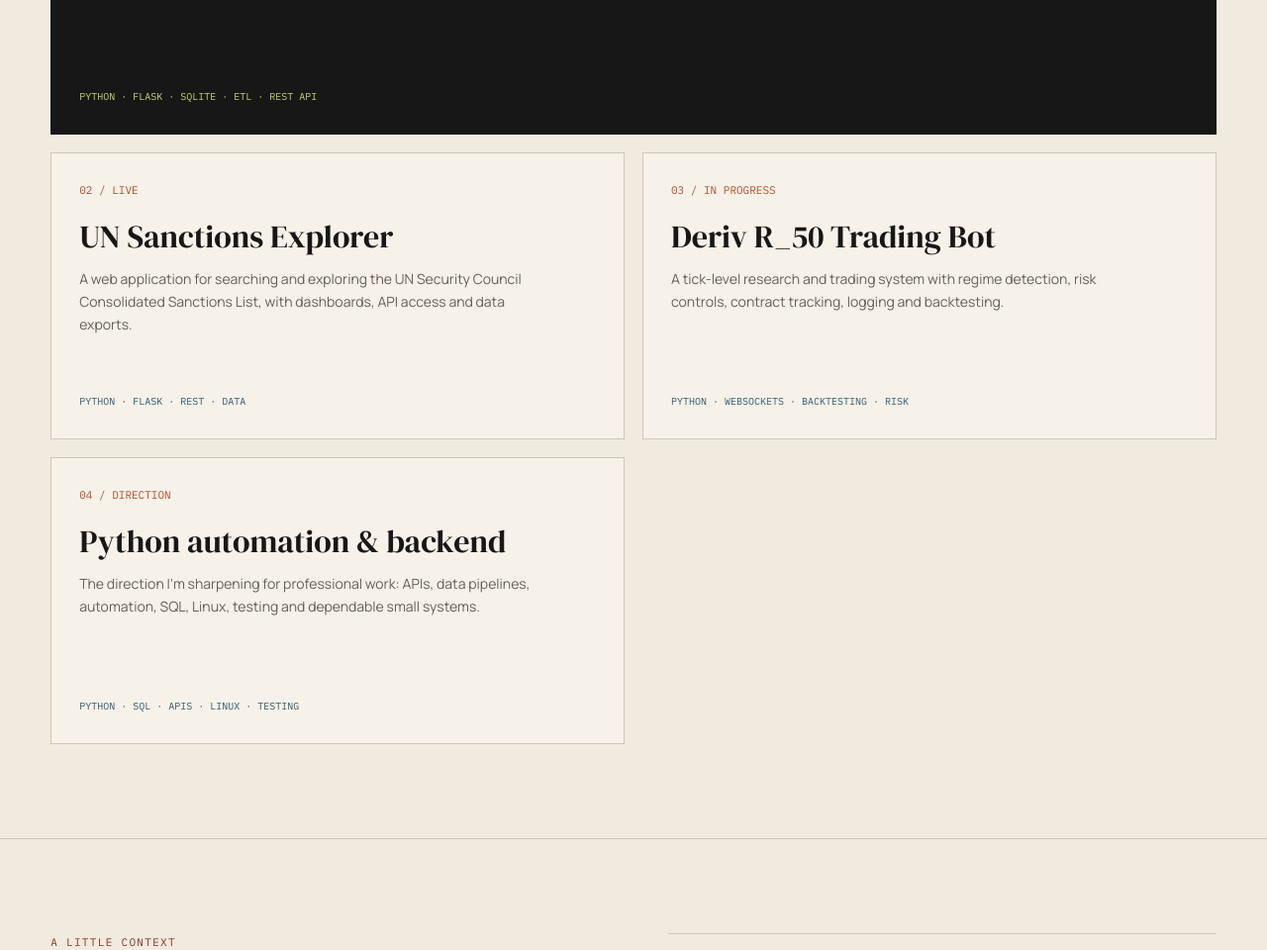
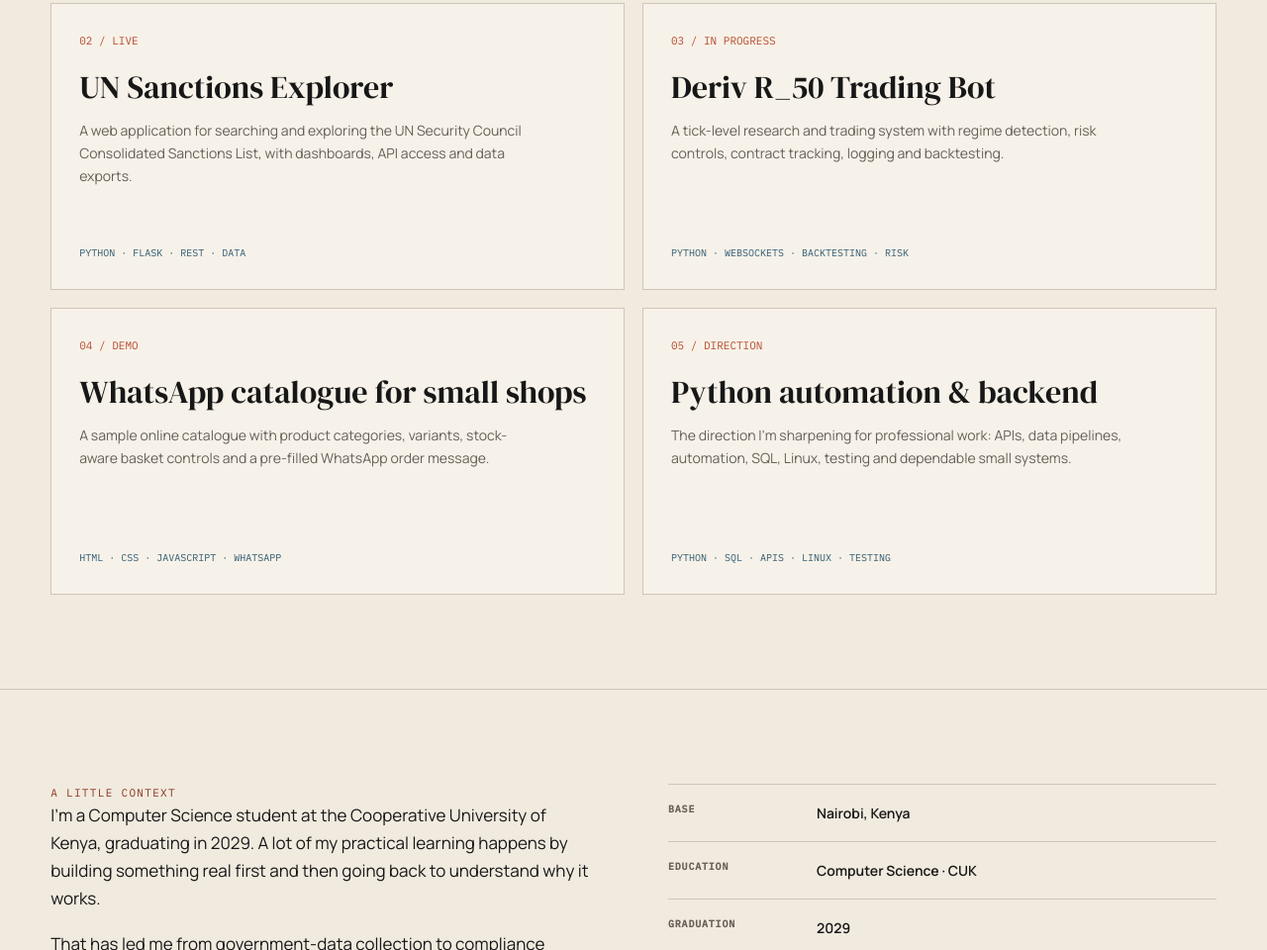
Before and after one commit to nelvinmwendwa/nelvinmwendwa.github.io, a plain HTML site: page index.html in a window 1280 px wide. Shown: the part 1396-2356 px from the top of the page at 99% size. Drawn offline with Linux system fonts and the light colour scheme.

Commit message:
Fix homepage portrait dependency and feature WhatsApp catalogue demo

```diff
--- a/index.html
+++ b/index.html
@@ -13,7 +13,7 @@
     <p class="lead">I build practical software around messy data, repetitive work and systems that need to be trustworthy. My current lane is Python, backend development and automation.</p>
     <div class="hero-actions"><a class="button primary" href="work.html">Explore the work</a><a class="button" href="contact.html">Get in touch</a></div>
   </div>
-  <div class="hero-card"><div class="stamp">BUILD<br>TEST<br>LEARN<br>REPEAT</div><div class="photo-frame"><img src="images/portrait.jpg" alt="Portrait of Nelvin Mwendwa"></div></div>
+  <div class="hero-card"><div class="stamp">BUILD<br>TEST<br>LEARN<br>REPEAT</div><div class="photo-frame monogram" role="img" aria-label="NM monogram"><span>NM</span><small>BUILDING IN PUBLIC</small></div></div>
 </div>
 
 <section class="section"><div class="container">
@@ -22,7 +22,8 @@
   <a class="project feature" href="https://compliance-intelligence-platform-hncx.onrender.com/" target="_blank" rel="noopener"><div><div class="number">01 / LIVE</div><h3>Compliance Intelligence Platform</h3><p>A Kenyan PEP intelligence system built around source citations, structured records and an API. It turns scattered public records into a searchable dataset designed to be traceable back to its sources.</p></div><div class="stack">PYTHON · FLASK · SQLITE · ETL · REST API</div></a>
   <a class="project" href="https://un-sanctions-explorer.onrender.com/" target="_blank" rel="noopener"><div><div class="number">02 / LIVE</div><h3>UN Sanctions Explorer</h3><p>A web application for searching and exploring the UN Security Council Consolidated Sanctions List, with dashboards, API access and data exports.</p></div><div class="stack">PYTHON · FLASK · REST · DATA</div></a>
   <a class="project" href="https://github.com/nelvinmwendwa" target="_blank" rel="noopener"><div><div class="number">03 / IN PROGRESS</div><h3>Deriv R_50 Trading Bot</h3><p>A tick-level research and trading system with regime detection, risk controls, contract tracking, logging and backtesting.</p></div><div class="stack">PYTHON · WEBSOCKETS · BACKTESTING · RISK</div></a>
-  <a class="project" href="work.html#automation"><div><div class="number">04 / DIRECTION</div><h3>Python automation & backend</h3><p>The direction I'm sharpening for professional work: APIs, data pipelines, automation, SQL, Linux, testing and dependable small systems.</p></div><div class="stack">PYTHON · SQL · APIS · LINUX · TESTING</div></a>
+  <a class="project" href="catalogue-demo/"><div><div class="number">04 / DEMO</div><h3>WhatsApp catalogue for small shops</h3><p>A sample online catalogue with product categories, variants, stock-aware basket controls and a pre-filled WhatsApp order message.</p></div><div class="stack">HTML · CSS · JAVASCRIPT · WHATSAPP</div></a>
+  <a class="project" href="work.html#automation"><div><div class="number">05 / DIRECTION</div><h3>Python automation & backend</h3><p>The direction I'm sharpening for professional work: APIs, data pipelines, automation, SQL, Linux, testing and dependable small systems.</p></div><div class="stack">PYTHON · SQL · APIS · LINUX · TESTING</div></a>
  </div>
 </div></section>
 
```
